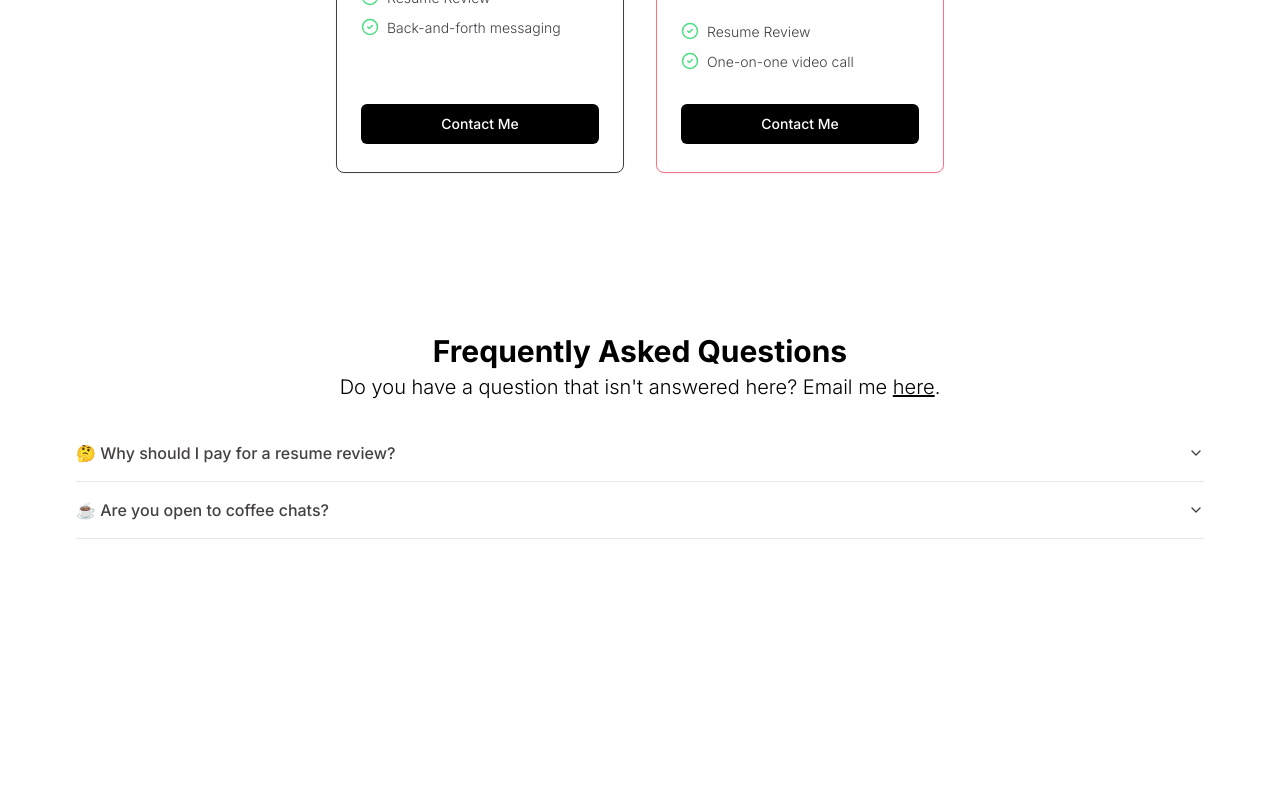
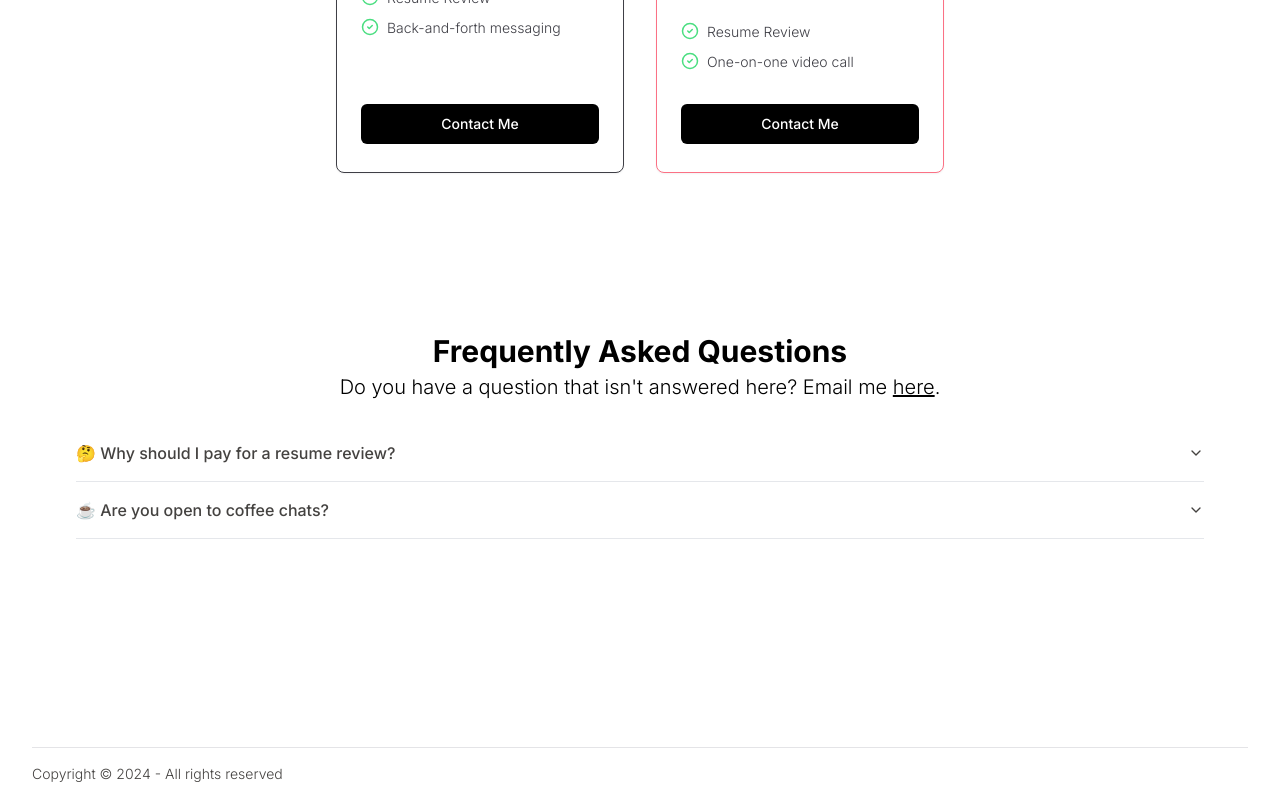
Before and after one commit to ramirezfernando/tech-resume-services, a Next.js app: page / in a window 1280 px wide. Shown: the part 2367-3167 px from the top of the page. Before the commit the page ends 3082 px from the top, so only its background shows below. Built offline with nearby package versions, Linux system fonts and the light colour scheme.

Commit message:
feat: add footer

```diff
--- a/package.json
+++ b/package.json
@@ -11,6 +11,7 @@
   "dependencies": {
     "@radix-ui/react-accordion": "^1.1.2",
     "@radix-ui/react-avatar": "^1.0.4",
+    "@radix-ui/react-separator": "^1.0.3",
     "@radix-ui/react-slot": "^1.0.2",
     "class-variance-authority": "^0.7.0",
     "clsx": "^2.1.1",
--- a/src/app/page.tsx
+++ b/src/app/page.tsx
@@ -6,6 +6,7 @@ import Testimonials from "../components/Testimonials";
 import { testimonials } from "../data/data";
 import Pricing from "../components/Pricing";
 import FAQs from "../components/FAQs";
+import Footer from "../components/Footer";
 
 export default function Page() {
   return (
@@ -35,6 +36,10 @@ export default function Page() {
       <div id="faq" className="container md:pb-40">
         <FAQs />
       </div>
+
+      <div className="container">
+        <Footer />
+      </div>
     </main>
   );
 }
--- /dev/null
+++ b/src/components/Footer.tsx
@@ -0,0 +1,14 @@
+import { Separator } from "./ui/separator"
+
+const Footer = () => {
+    return (
+      <section className="font-light text-sm text-[#444240] py-4">
+      <Separator className="my-4 w-full" />
+        <div className='footer-copyright'>
+            <p className='items-center'>Copyright © 2024 - All rights reserved</p>
+        </div>
+      </section>
+    );
+  };
+
+  export default Footer;
--- a/src/components/Navbar.tsx
+++ b/src/components/Navbar.tsx
@@ -4,7 +4,7 @@ import Image from "next/image";
 
 const Navbar = () => {
   return (
-    <div className="flex-center mx-auto h-12 rounded-full border bg-white/60 pt-1 px-2 pl-4 shadow-[5px_5px_30px_rgba(190,190,190,0.15),-5px_-5px_30px_rgba(255,255,255,0.15)] backdrop-blur-md">
+    <div className="flex-center mx-auto h-12 rounded-full border bg-white/60 pt-1 px-2 pl-4 shadow-[5px_5px_30px_rgba(190,190,190,0.15),-5px_-5px_30px_rgba(255,255,255,0.15)] backdrop-blur-md ">
       <div className="flex w-full justify-between items-center gap-6">
         <a className="flex w-full items-center justify-start gap-2" href="/">
           <div className="flex-center w-fit">
--- a/src/components/Pricing.tsx
+++ b/src/components/Pricing.tsx
@@ -27,7 +27,7 @@ const PricingCard = ({ title, hourlyPrice, description, features, actionLabel, p
     <div>
       <CardHeader className="pb-8 pt-4">
 
-          <CardTitle className="text-zinc-700 dark:text-zinc-300 text-lg">{title}</CardTitle>
+          <CardTitle className="text-zinc-700 text-lg">{title}</CardTitle>
             {popular &&
             <div
               className="px-2.5 rounded-xl h-fit w-fit text-sm py-1 bg-zinc-200 text-black bg-gradient-to-r from-orange-400 to-rose-400 ">
--- /dev/null
+++ b/src/components/ui/separator.tsx
@@ -0,0 +1,31 @@
+"use client"
+
+import * as React from "react"
+import * as SeparatorPrimitive from "@radix-ui/react-separator"
+
+import { cn } from "@/src/lib/utils"
+
+const Separator = React.forwardRef<
+  React.ElementRef<typeof SeparatorPrimitive.Root>,
+  React.ComponentPropsWithoutRef<typeof SeparatorPrimitive.Root>
+>(
+  (
+    { className, orientation = "horizontal", decorative = true, ...props },
+    ref
+  ) => (
+    <SeparatorPrimitive.Root
+      ref={ref}
+      decorative={decorative}
+      orientation={orientation}
+      className={cn(
+        "shrink-0 bg-zinc-200 dark:bg-zinc-800",
+        orientation === "horizontal" ? "h-[1px] w-full" : "h-full w-[1px]",
+        className
+      )}
+      {...props}
+    />
+  )
+)
+Separator.displayName = SeparatorPrimitive.Root.displayName
+
+export { Separator }
```
Also changed, not shown: 1 other file (tests, documents, lock files or other folders).
